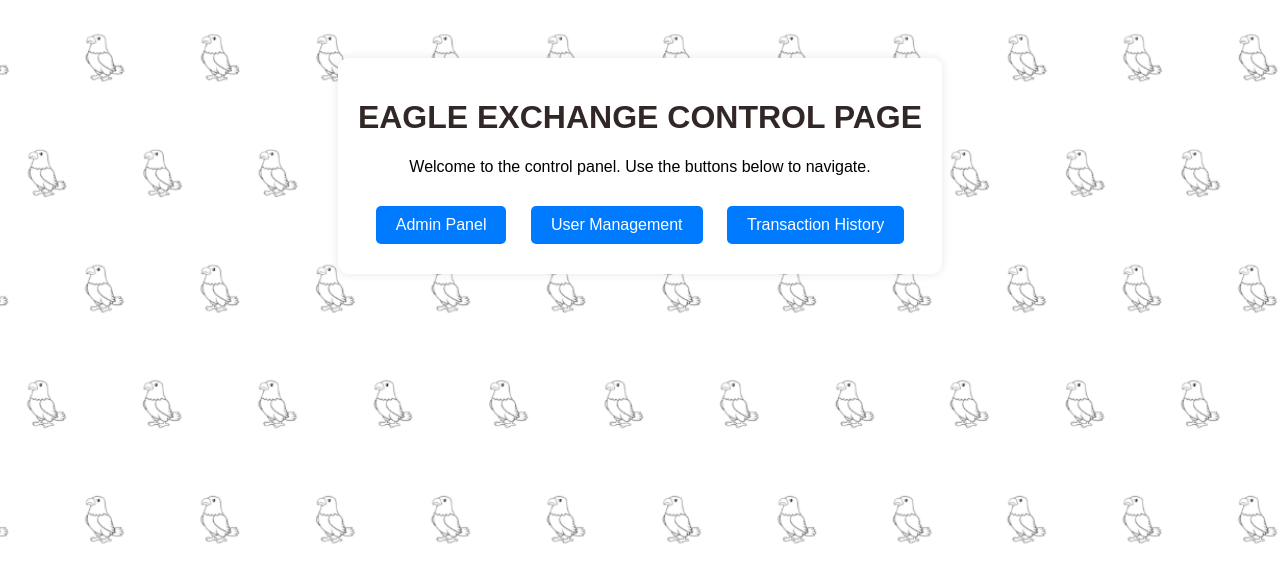
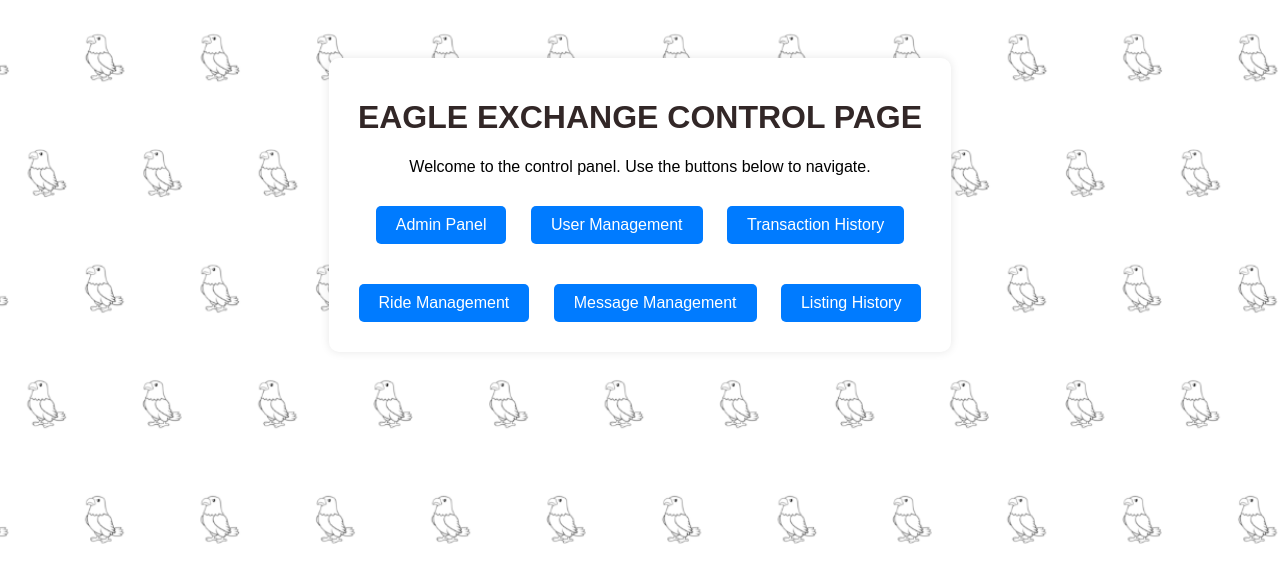
Before and after one commit to gilstero/EmoryExchange, a Django app: page / in a window 1280 px wide. Shown: the top 572 px of the page. Run offline with Django 5.2, Linux system fonts and the light colour scheme.

Commit message:
updated the schemas

```diff
--- a/cs370/cs370/urls.py
+++ b/cs370/cs370/urls.py
@@ -24,5 +24,8 @@ urlpatterns = [
     path('', control_page, name="control page"),
     path('admin/', admin.site.urls),
     path('user/', UserView.as_view(), name="user"),
-    path('transaction/', TransactionView.as_view(), name="transaction")
+    path('transaction/', TransactionView.as_view(), name="transaction"),
+    path('ride/', RideView.as_view(), name="ride"),
+    path('message/', MessageView.as_view(), name="message"),
+    path('listing/', ListingView.as_view(), name="listing")
 ]
--- a/cs370/members/templates/home.html
+++ b/cs370/members/templates/home.html
@@ -25,6 +25,12 @@
             <a href="{% url 'user' %}" class="btn">User Management</a>
             <a href="{% url 'transaction' %}" class="btn">Transaction History</a>
         </div>
+
+        <div class="button-container">
+            <a href="{% url 'ride' %}" class="btn">Ride Management</a>
+            <a href="{% url 'message' %}" class="btn">Message Management</a>
+            <a href="{% url 'listing' %}" class="btn">Listing History</a>
+        </div>
     </div>
 </body>
 
--- a/cs370/members/views.py
+++ b/cs370/members/views.py
@@ -15,7 +15,8 @@ class UserView(APIView):
                    "real_name": output.real_name,
                    "email": output.email,
                    "phone_num": output.phone_num,
-                   "password": output.password}
+                   "password": output.password,
+                   "propic": output.propic}
                   for output in User.objects.all()]
         return Response(output)
 
@@ -44,14 +45,62 @@ class TransactionView(APIView):
             serializer.save()
             return Response(serializer.data)
 
-        user_id_1 = models.ForeignKey(User, related_name="transactions_as_sender", on_delete=models.CASCADE)
-    user_id_2 = models.ForeignKey(User, related_name="transactions_as_receiver", on_delete=models.CASCADE)
-    amount = models.DecimalField(max_digits=10, decimal_places=2)
-    date = models.DateTimeField(auto_now_add=True)
-    user1_rating = models.IntegerField(null=True, blank=True, validators=[MinValueValidator(1), MaxValueValidator(5)])
-    user1_notes = models.TextField(null=True, blank=True)
-    user2_rating = models.IntegerField(null=True, blank=True, validators=[MinValueValidator(1), MaxValueValidator(5)])
-    user2_notes = models.TextField(null=True, blank=True)
+class MessageView(APIView):
+    def get(self, request):
+        output = [{"user_id_1": message.user_id_1,
+                   "user_id_2": message.user_id_2,
+                   "date": message.date,
+                   "message": message.message}
+                  for message in Message.objects.all()]
+        return Response(output)
+
+    def post(self, request):
+        serializer = MessageSerializer(data=request.data)
+        if serializer.is_valid(raise_exception=True):
+            serializer.save()
+            return Response(serializer.data)
+
+class RideView(APIView):
+    def get(self, request):
+        output = [{"user_id_1": ride.user_id_1,
+                   "user_id_2": ride.user_id_2,
+                   "date": ride.date,
+                   "pickup_location": ride.pickup_location,
+                   "dropoff_location": ride.dropoff_location,
+                   "amount": ride.amount,
+                   "status": ride.status,
+                   "created_at": ride.created_at,
+                   "updated_at": ride.updated_at}
+                  for ride in Ride.objects.all()]
+        return Response(output)
+
+    def post(self, request):
+        serializer = RideSerializer(data=request.data)
+        if serializer.is_valid(raise_exception=True):
+            serializer.save()
+            return Response(serializer.data)
+
+class ListingView(APIView):
+    def get(self, request):
+        output = [{"LID": listing.LID,
+                   "user_id": listing.user_id,
+                   "amount": listing.amount,
+                   "ldate": listing.ldate,
+                   "img": listing.img,
+                   "recurring": listing.recurring,
+                   "tag": listing.tag,
+                   "status": listing.status,
+                   "title": listing.title,
+                   "description": listing.description}
+                  for listing in Listing.objects.all()]
+        return Response(output)
+
+    def post(self, request):
+        serializer = ListingSerializer(data=request.data)
+        if serializer.is_valid(raise_exception=True):
+            serializer.save()
+            return Response(serializer.data)
+
 
 def control_page(request):
     return render(request, "home.html")
```
Also changed, not shown: cs370/members/admin.py (+20 -4 lines), cs370/members/models.py (+43 -3 lines), cs370/members/serializer.py (+19 -1 lines), cs370/db.sqlite3, cs370/members/migrations/0003_user_propic_alter_user_email_alter_user_user_id_ride_and_more.py (added).
